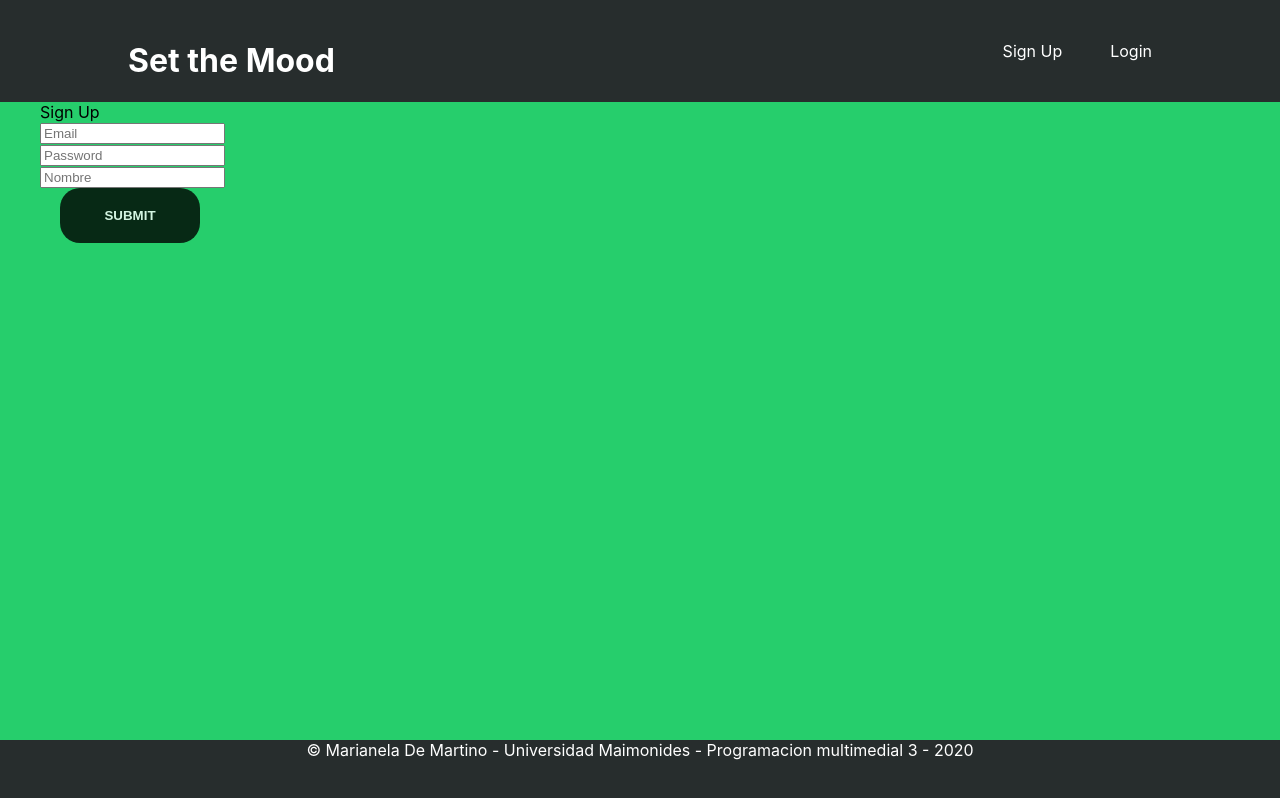
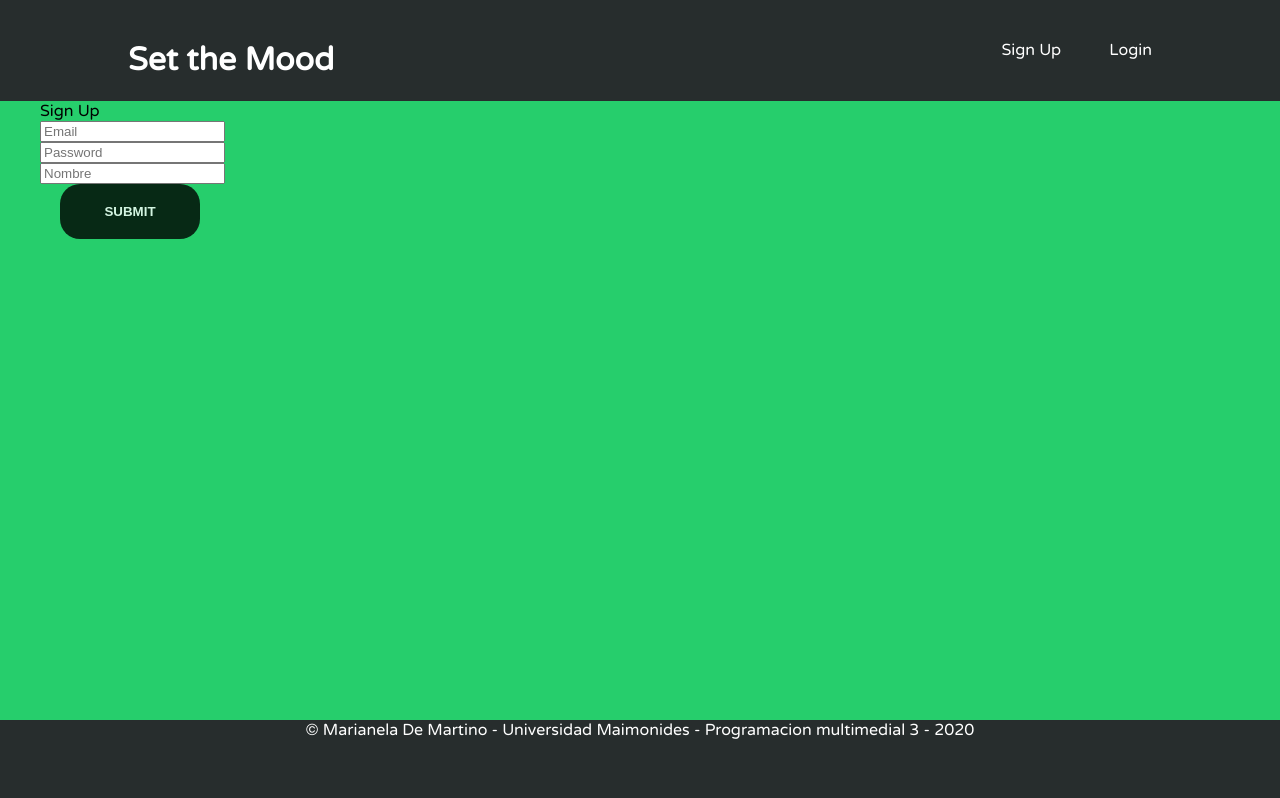
Before and after one commit to mdemartino26/sethemood, a Next.js app: page /signup in a window 1280 px wide. Built offline with nearby package versions, Linux system fonts and the light colour scheme; no server answers.

Commit message:
font y footer

```diff
--- a/components/Footer/styled.js
+++ b/components/Footer/styled.js
@@ -6,7 +6,7 @@ const Estilos = styled.div`
     position: absolute;
     bottom: 0;
     width: 100%;
-    height: 60px;
+    height: 10vh;
     background: #272D2D;
     text-align: center;
     color: white;
--- a/constants/globalStyle.js
+++ b/constants/globalStyle.js
@@ -5,9 +5,13 @@ html,
 body {
   padding: 0;
   margin: 0;
-  font-family: -apple-system, BlinkMacSystemFont, Segoe UI, Roboto,
+  font-family: VarelaRound-Regular, 'Lucida Sans Regular', 'Lucida Grande', 'Lucida Sans Unicode', Geneva, Verdana, sans-serif, -apple-system, BlinkMacSystemFont, Segoe UI, Roboto,
     Oxygen, Ubuntu, Cantarell, Fira Sans, Droid Sans, Helvetica Neue,
     sans-serif;
+    @font-face {
+        font-family: VarelaRound-Regular;
+        src: url(VarelaRound-Regular.ttf) format('truetype');
+        }
   background-color:#26CE6C;
 }
 
```
Also changed, not shown: public/VarelaRound-Regular.ttf (added).
